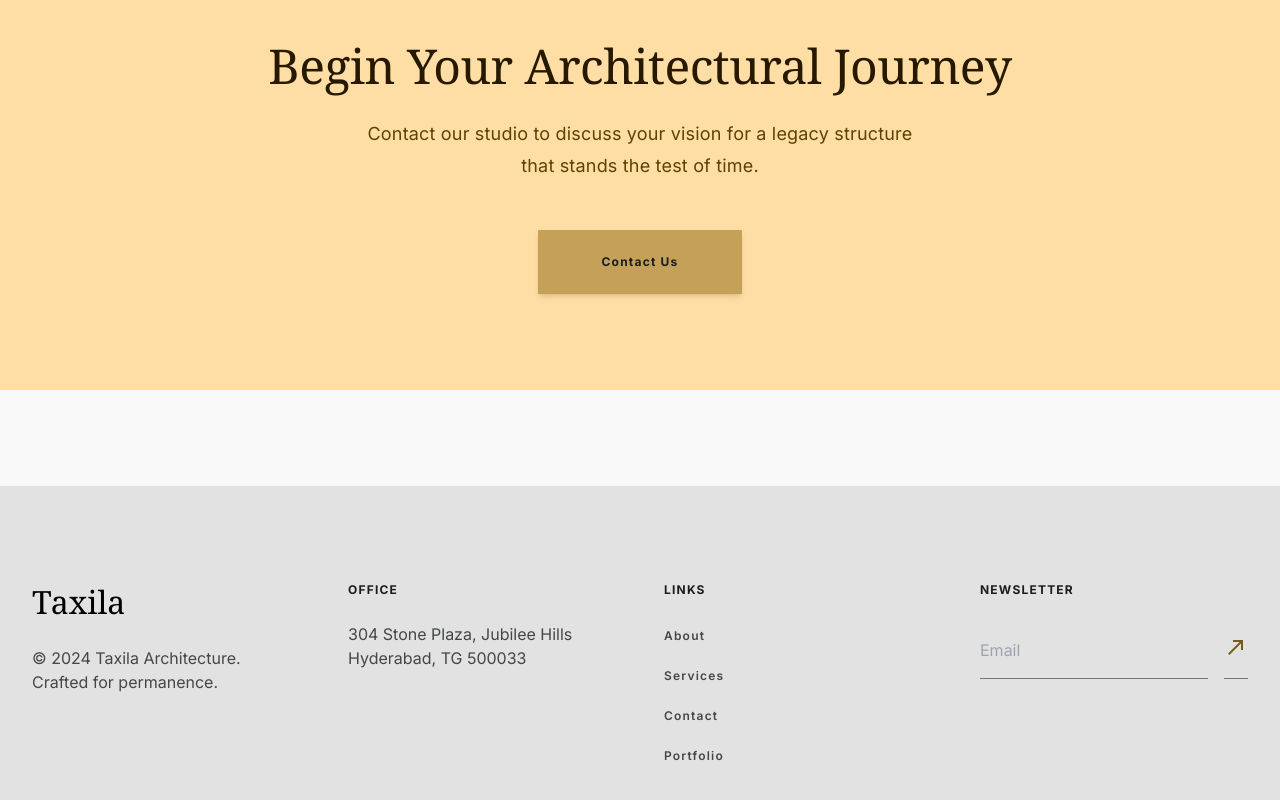
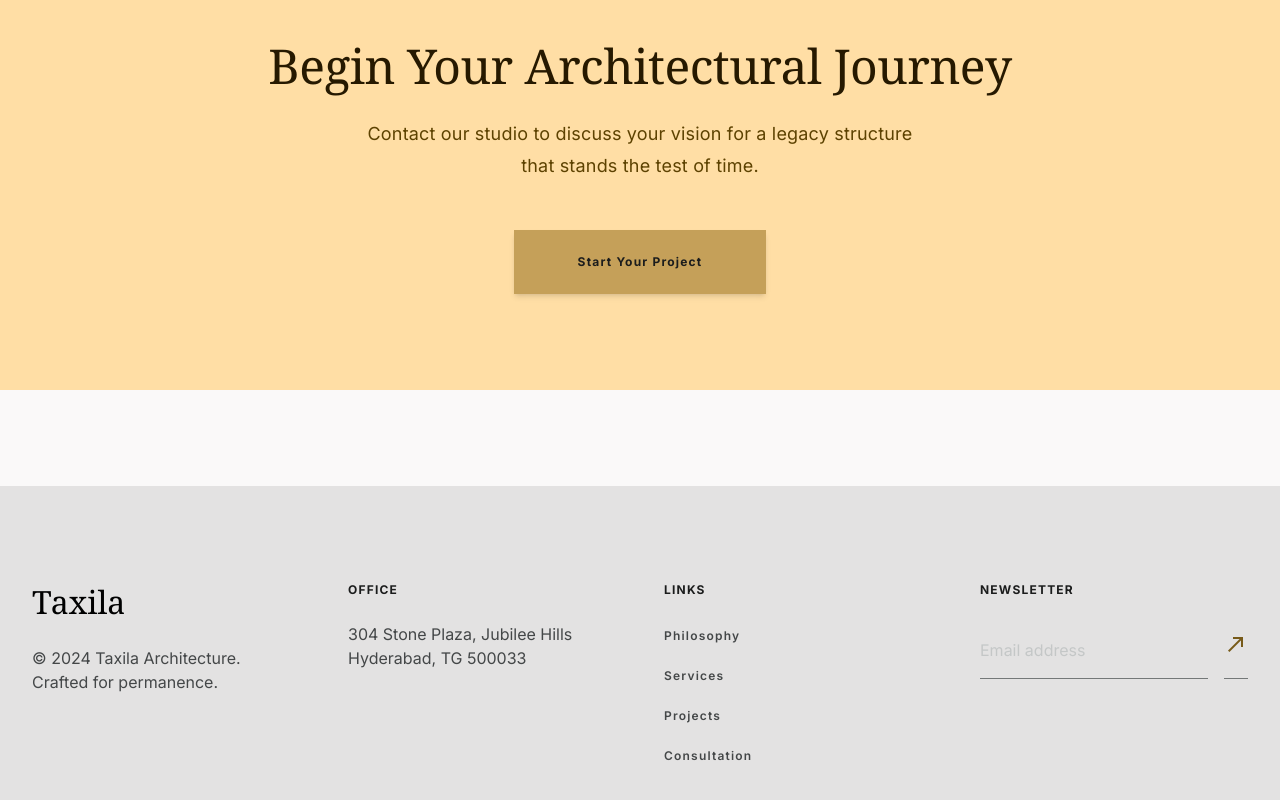
Before and after one commit to SingularRarity/Architecture_Website_Demo, a Next.js app: page / in a window 1280 px wide. Shown: the part 5724-6524 px from the top of the page. Built offline with nearby package versions, Linux system fonts and the light colour scheme.

Commit message:
style(design): FIX-A5 — specific CTA copy ('Start Your Project'), footer links wired to real routes

```diff
--- a/src/components/FinalCTA.tsx
+++ b/src/components/FinalCTA.tsx
@@ -9,7 +9,7 @@ export default function FinalCTA() {
           Contact our studio to discuss your vision for a legacy structure that stands the test of time.
         </p>
         <button className="bg-gold text-on-surface px-xxl py-md font-label-caps text-label-caps font-bold tracking-widest transition-all hover:brightness-90 shadow-md">
-          Contact Us
+          Start Your Project
         </button>
       </div>
     </section>
--- a/src/components/Footer.tsx
+++ b/src/components/Footer.tsx
@@ -2,78 +2,63 @@ import Link from 'next/link'
 
 export default function Footer() {
   return (
-    <footer className="bg-surface-container-highest dark:bg-tertiary-container w-full py-huge mt-huge">
+    <footer className="bg-surface-container-highest w-full py-huge mt-huge">
       <div className="max-w-[1440px] mx-auto px-lg grid grid-cols-1 md:grid-cols-4 gap-xl">
         <div className="md:col-span-1">
-          <div className="font-headline-md text-headline-md text-primary dark:text-on-primary-fixed mb-md">
+          <Link href="/" className="font-headline-md text-headline-md text-primary block mb-md">
             Taxila
-          </div>
-          <p className="font-body-md text-body-md text-on-surface-variant dark:text-on-tertiary-fixed-variant">
-            © 2024 Taxila Architecture. Crafted for permanence.
+          </Link>
+          <p className="font-body-md text-body-md text-on-surface-variant">
+            © 2024 Taxila Architecture.<br />Crafted for permanence.
           </p>
         </div>
         <div>
-          <h5 className="font-label-caps text-label-caps font-bold mb-md text-on-surface dark:text-on-tertiary-container">
+          <h5 className="font-label-caps text-label-caps font-bold mb-md text-on-surface">
             OFFICE
           </h5>
-          <p className="font-body-md text-body-md text-on-surface-variant dark:text-on-tertiary-fixed-variant">
+          <p className="font-body-md text-body-md text-on-surface-variant">
             304 Stone Plaza, Jubilee Hills<br />
             Hyderabad, TG 500033
           </p>
         </div>
         <div>
-          <h5 className="font-label-caps text-label-caps font-bold mb-md text-on-surface dark:text-on-tertiary-container">
+          <h5 className="font-label-caps text-label-caps font-bold mb-md text-on-surface">
             LINKS
           </h5>
           <ul className="space-y-sm">
-            <li>
-              <Link
-                className="font-label-caps text-label-caps text-on-surface-variant dark:text-on-tertiary-fixed-variant hover:text-secondary transition-colors duration-200"
-                href="#"
-              >
-                About
-              </Link>
-            </li>
-            <li>
-              <Link
-                className="font-label-caps text-label-caps text-on-surface-variant dark:text-on-tertiary-fixed-variant hover:text-secondary transition-colors duration-200"
-                href="#"
-              >
-                Services
-              </Link>
-            </li>
-            <li>
-              <Link
-                className="font-label-caps text-label-caps text-on-surface-variant dark:text-on-tertiary-fixed-variant hover:text-secondary transition-colors duration-200"
-                href="#"
-              >
-                Contact
-              </Link>
-            </li>
-            <li>
-              <Link
-                className="font-label-caps text-label-caps text-on-surface-variant dark:text-on-tertiary-fixed-variant hover:text-secondary transition-colors duration-200"
-                href="#"
-              >
-                Portfolio
-              </Link>
-            </li>
+            {[
+              { label: 'Philosophy', href: '/philosophy' },
+              { label: 'Services', href: '/services' },
+              { label: 'Projects', href: '/projects' },
+              { label: 'Consultation', href: '/consultation' },
+            ].map(({ label, href }) => (
+              <li key={href}>
+                <Link
+                  className="font-label-caps text-label-caps text-on-surface-variant hover:text-secondary transition-colors duration-200"
+                  href={href}
+                >
+                  {label}
+                </Link>
+              </li>
+            ))}
           </ul>
         </div>
         <div>
-          <h5 className="font-label-caps text-label-caps font-bold mb-md text-on-surface dark:text-on-tertiary-container">
+          <h5 className="font-label-caps text-label-caps font-bold mb-md text-on-surface">
             NEWSLETTER
           </h5>
-          <div className="flex">
+          <div className="flex items-end gap-sm">
             <input
-              className="bg-transparent border-b border-outline w-full py-sm focus:border-secondary focus:ring-0 transition-all font-body-md"
-              placeholder="Email"
+              className="bg-transparent border-b border-outline w-full py-sm focus:border-secondary focus:ring-0 focus:outline-none transition-all font-body-md placeholder:text-outline-variant"
+              placeholder="Email address"
               type="email"
+              aria-label="Newsletter email"
             />
-            <button className="ml-sm border-b border-outline hover:border-secondary transition-all">
-              <span className="material-symbols-outlined text-secondary" data-icon="north_east">
-                north_east
-              </span>
+            <button
+              className="border-b border-outline hover:border-secondary transition-all pb-sm shrink-0"
+              aria-label="Subscribe to newsletter"
+            >
+              <span className="material-symbols-outlined text-secondary">north_east</span>
             </button>
           </div>
         </div>
```
